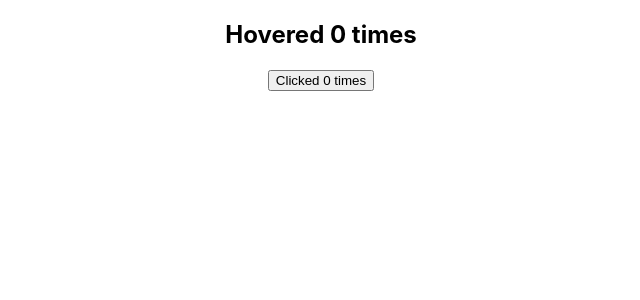
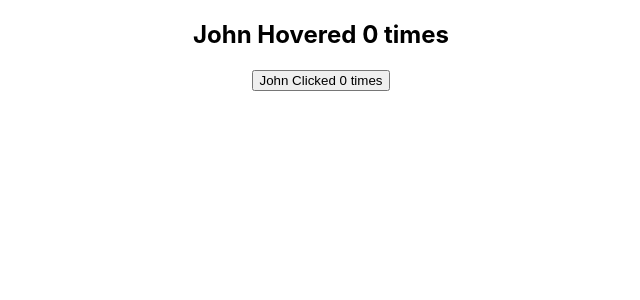
Before and after one commit to edwinisnow/react-basics, a React (Create React App) app: page / in a window 1280 px wide. Shown: the top 300 px of the page, without its empty margins (319-959 px from the left). Built offline with nearby package versions, Linux system fonts and the light colour scheme.

Commit message:
HC Basic

```diff
--- a/src/components/ClickCounter.js
+++ b/src/components/ClickCounter.js
@@ -1,4 +1,6 @@
 import React, { Component } from 'react'
+import UpdatedComponent from './withCounter'
+
 
 class ClickCounter extends Component {
     constructor(props) {
@@ -19,10 +21,10 @@
 
         return (
             <div>
-                <button onClick={this.incrementCount}>Clicked {count} times</button>
+                <button onClick={this.incrementCount}>{this.props.name} Clicked {count} times</button>
             </div>
         )
     }
 }
 
-export default ClickCounter
+export default UpdatedComponent(ClickCounter);
--- a/src/components/HoverCounter.js
+++ b/src/components/HoverCounter.js
@@ -1,4 +1,5 @@
 import React, { Component } from 'react'
+import UpdatedComponent from './withCounter'
 
 class HoverCounter extends Component {
     constructor(props) {
@@ -18,10 +19,10 @@
         const { count } = this.state;
         return (
             <div>
-                <h2 onMouseOver={this.incrementCount}>Hovered {count} times</h2>
+                <h2 onMouseOver={this.incrementCount}>{this.props.name} Hovered {count} times</h2>
             </div>
         )
     }
 }
 
-export default HoverCounter
+export default UpdatedComponent(HoverCounter)
--- /dev/null
+++ b/src/components/withCounter.js
@@ -0,0 +1,13 @@
+import React from 'react';
+
+const UpdatedComponent = (OriginalComponent) => {
+    class NewComponent extends React.Component {
+        render() {
+            return <OriginalComponent name="John" />
+        }
+    }
+    return NewComponent;
+
+}
+
+export default UpdatedComponent;
```
